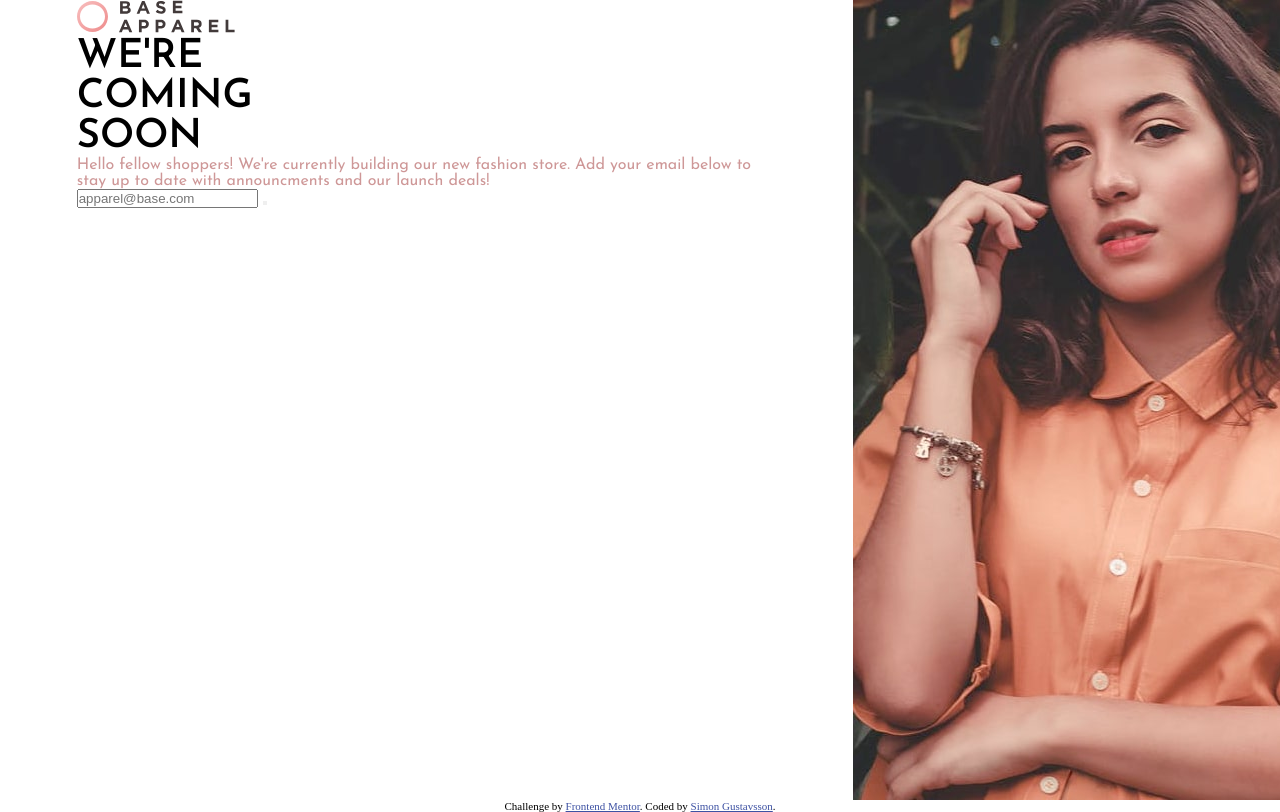
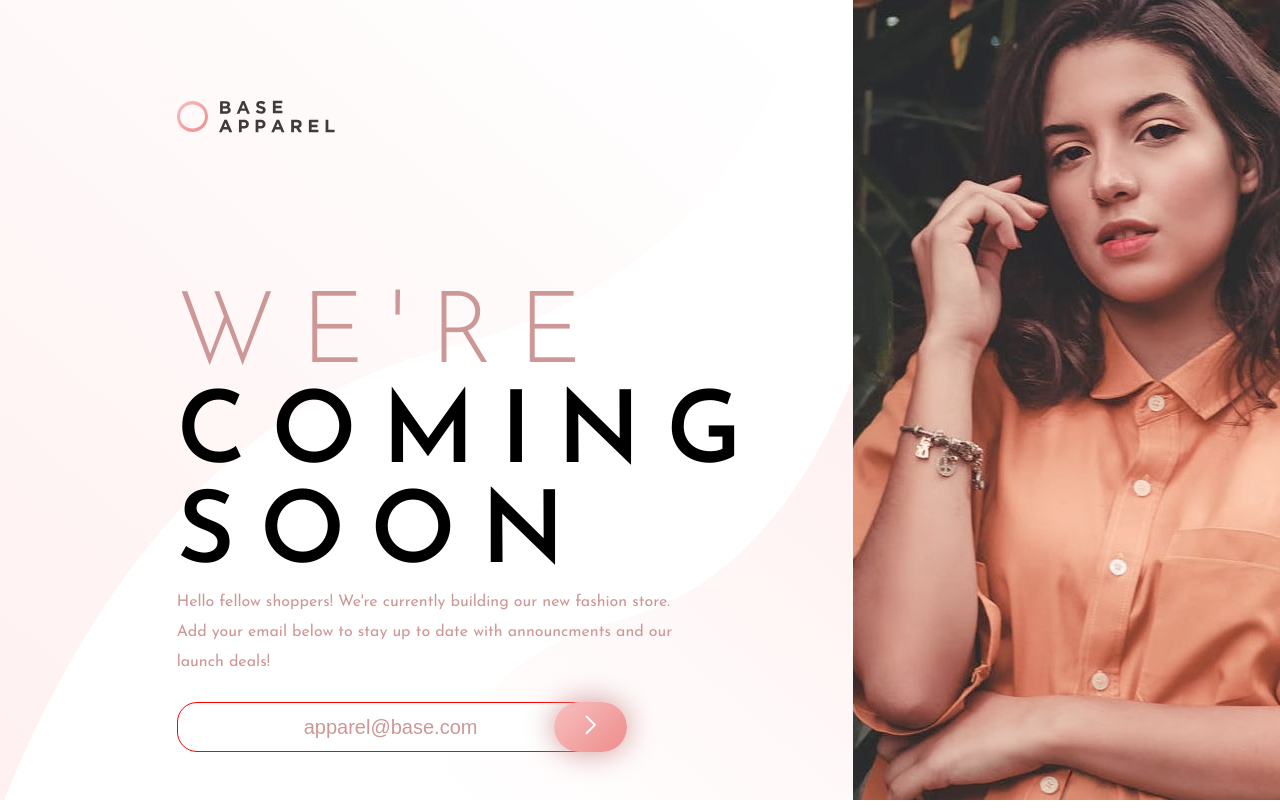
Before and after one commit to yret1/Apperal-Page, a plain HTML site: page index.html in a window 1280 px wide. Drawn offline with Linux system fonts and the light colour scheme.

Commit message:
implomented form validation with error msg

```diff
--- a/index.html
+++ b/index.html
@@ -6,6 +6,7 @@
 
   <link rel="icon" type="image/png" sizes="32x32" href="./images/favicon-32x32.png">
   <link rel="stylesheet" href="style.css">
+  <script src="script.js" defer></script>
 
   <title>Frontend Mentor | Base Apparel coming soon page</title>
 </head>
@@ -20,9 +21,11 @@
         </section>
 
         <form class="contact-card">
-          <input class="contact-card__input" type="email" placeholder="apparel@base.com" required>
-          <button class="contact-card__submit" type="submit"></button>
+          <input class="contact-card__input" id="inputbox" type="email" placeholder="apparel@base.com" required>
+          <img class="contact__error" id="erroricon" src="/images/icon-error.svg" alt="Error">
+          <button class="contact-card__submit" type="submit"><img src="/images/icon-arrow.svg" alt=""></button>
         </form>
+        <section id="errorbox" class="content__error"></section>
 
       </section>
     </section>
@@ -30,11 +33,5 @@
       <img class="content__img" src="/images/hero-desktop.jpg" alt="">
     </section>
   </main>
-  <footer>
-    <p class="attribution">
-      Challenge by <a href="https://www.frontendmentor.io?ref=challenge" target="_blank">Frontend Mentor</a>.
-      Coded by <a href="#">Simon Gustavsson</a>.
-    </p>
-  </footer>
 </body>
 </html>
--- /dev/null
+++ b/script.js
@@ -0,0 +1,28 @@
+const validOrNot = (() =>{
+
+
+    let button = document.querySelector("button")
+
+    button.addEventListener("click", validate)
+
+
+
+
+    function validate () {
+        let input = document.getElementById("inputbox");
+        let error = document.getElementById("errorbox");
+        let errorIcon = document.getElementById("erroricon")
+
+        let inputValid = input.checkValidity();
+
+
+
+        if(inputValid){
+
+        }else{
+            error.innerText = "Please provide a valid email"
+            errorIcon.style.display ="block"
+        }
+    }
+
+})();
--- a/style.css
+++ b/style.css
@@ -23,6 +23,10 @@ main{
 .content__left{
     flex: 2;
 
+    background-image: url(/images/bg-pattern-desktop.svg);
+    background-position: center;
+    background-size: cover;
+
     display: flex;
     justify-content: center;
     height: 100%;
@@ -30,21 +34,107 @@ main{
 .content__img{
     height: 100%;
 }
+.content__items--logo{
+    padding-top: 100px;
+    padding-bottom: 150px;
+}
 
 .content__items{
-    width: 700px;
+    width: 500px;
 }
 
 .content__text--title{
-    font-size: 40px;
+    font-size: 100px;
+    letter-spacing: 25px;
+}
+
+.content__text--title span{
+    font-weight: 300;
+    letter-spacing: 25px;
+    color: hsl(0, 36%, 70%);
 }
 
 .content__text--description{
     font-size: 16px;
+    line-height: 30px;
     color:hsl(0, 36%, 70%) ;
 }
 
 
+.contact-card{
+    display: flex;
+    width: 500px;
+    padding-top: 25px;
+
+}
+
+.contact-card__input{
+    width: 100%;
+    border-radius: 20px;
+    font-size:20px ;
+    padding: 10px;
+    border: 1px solid hsl(0, 36%, 70%);
+    height: 50px;
+
+    &::placeholder{
+        text-align: center;
+        font-size: 20px;
+        padding: 10px;
+        color: hsl(0, 36%, 70%);
+    }
+    &:focus{
+        border: none;
+    }
+
+    &:invalid{
+        border: 1px solid red;
+        color: red;
+    }
+
+    &:valid{
+        border: 1px solid greenyellow;
+        color: greenyellow;
+    }
+
+}
+
+.contact-card__submit{
+
+    position: relative;
+
+    border-radius: 50px;
+    border: none;
+    box-shadow: 0 0 30px hsl(0, 36%, 70%);
+    width: 85px;
+    height: 50px;
+    right: 50px;
+
+    background:linear-gradient(135deg,	#f8bfbf,  #ee8c8c);
+    font-size: 20px;
+    color: white;
+
+
+    &:hover{
+        background: hsl(0, 93%, 68%);
+
+        box-shadow: 0 0 40px hsl(0, 11%, 39%);
+
+        transform: scale(110%);
+    }
+}
+
+
+.content__error{
+    padding: 10px;
+    color: red;
+}
+
+.contact__error{
+    display: none;
+    position: absolute;
+    margin-left: 350px;
+    margin-top: 13px;
+}
 
 
 
```
